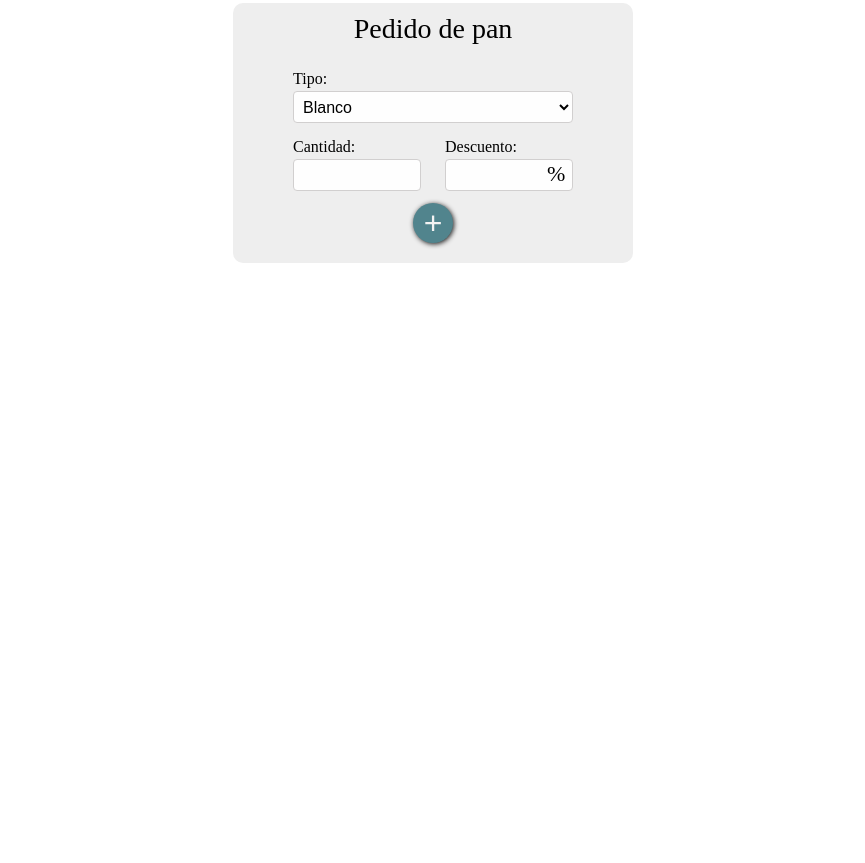
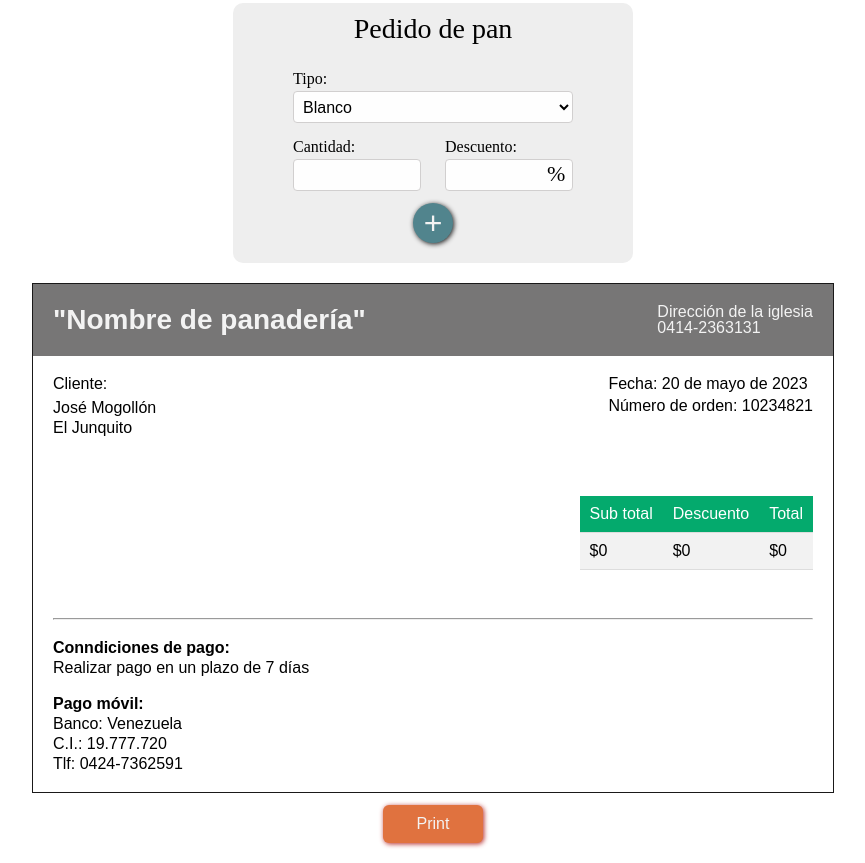
Before and after one commit to jm-mogo/calculatePan, a plain HTML site: page index.html in a window 1280 px wide. Shown: the part 297-1160 px from the top of the page, without its empty margins (207-1072 px from the left). Before the commit the page ends 800 px from the top, so only its background shows below. Drawn offline with Linux system fonts and the light colour scheme.

Commit message:
design of table, added id and item

```diff
--- a/index.html
+++ b/index.html
@@ -42,8 +42,8 @@
             <h2>Pedido de pan</h2>
             <div class="input-type-pan">
                 <div >
-                    <label for="pan-name">Tipo:</label>
-                    <select id="panName" name="pan-name">
+                    <label for="pan-name"">Tipo:</label>
+                    <select id="pan-name" name="pan-name">
                         <option value="blanco">Blanco</option>
                         <option value="mantequilla">Mantequilla</option>
                         <option value="integral">Integral</option>
@@ -65,9 +65,110 @@
 
                 </div>
             </div>
-            <button type="button" class="btn-pedido">+</button>
+            <button type="button" class="btn-pedido" id="btn-add-item"">+</button>
         </section>
     </form>
 
+
+    <div class="bill-container" id="print">
+
+        <div class="header">
+            <div class="title-header">
+                <h2>"Nombre de panadería"</h2>
+            </div>
+
+            <div class="info-header">
+                <p>Dirección de la iglesia</p>
+                <p>0414-2363131</p>
+            </div>
+
+        </div>
+
+        <div class="bill-data">
+            <div class="bill-client-info">
+                <h4>Cliente:</h4>
+                <h3>José Mogollón</h3>
+                <!-- <img src="svgIcons/location-dot-solid.svg" alt=""> -->
+                <p>El Junquito</p>
+            </div>
+            <div class="bill-date-number">
+                <p>Fecha: 20 de mayo de 2023</p>
+                <p>Número de orden: 10234821</p>
+            </div>
+        </div>
+
+        <div class="items-table">
+            <table id="items-table">
+                <!-- <tr>
+                    <th scope="col">Id</th>
+                    <th scope="col">Tipo</th>
+                    <th scope="col">Cantidad</th>
+                    <th scope="col">Precio Unitario</th>
+                    <th scope="col">Total</th>
+                </tr>
+                <tr>
+                    <td>000</td>
+                    <td>Pan</td>
+                    <td>Mucha</td>
+                    <td>Pa ti barato</td>
+                    <td>cuando pueda</td>
+                </tr>
+                <tr>
+                    <td>000</td>
+                    <td>Pan</td>
+                    <td>Mucha</td>
+                    <td>Pa ti barato</td>
+                    <td>cuando pueda</td>
+                </tr>
+                <tr>
+                    <td>000</td>
+                    <td>Pan</td>
+                    <td>Mucha</td>
+                    <td>Pa ti barato</td>
+                    <td>cuando pueda</td>
+                </tr>
+                <tr>
+                    <td>000</td>
+                    <td>Pan</td>
+                    <td>Mucha</td>
+                    <td>Pa ti barato</td>
+                    <td>cuando pueda</td>
+                </tr> -->
+            </table>
+        </div>
+        <div class="total-table">
+            <table>
+                <tr>
+                    <th scope="col">Sub total</th>
+                    <th scope="col">Descuento</th>
+                    <th scope="col">Total</th>
+                </tr>
+                <tr id="total-table-result">
+                    <td>$0</td>
+                    <td>$0</td>
+                    <td>$0</td>
+                </tr>
+            </table>
+        </div>
+        <div class="footer">
+            <hr>
+            <div class="condiciones">
+                <h2>Conndiciones de pago:</h2>
+                <p>Realizar pago en un plazo de 7 días</p>
+            </div>
+
+            <div class="pago-movil">
+                <h2>Pago móvil:</h2>
+                <p>Banco: Venezuela</p>
+                <p>C.I.: 19.777.720</p>
+                <p>Tlf: 0424-7362591</p>
+            </div>
+        </div>
+    </div>
+    <div class="btn-div">
+        <button id="btn-print">Print</button>
+    </div>
+
+
 </body>
 </html>
--- a/script.js
+++ b/script.js
@@ -9,32 +9,31 @@ const phoneNumber = document.getElementById('phone');
 const clientsAddress =document.getElementById('address');
 
 //buttons
+const btnAddClient = document.getElementById("add-client-info")
 const btnAddItem = document.getElementById("btn-add-item");
-const btnAddClient = document.getElementById("add-client-info")
 
 //Dom manipulation
 const itemsTable = document.getElementById("items-table");
-const totalTable = document.getElementById("total-table");
+const totalTable = document.getElementById("total-table-result");
 const clientInfoTable = document.getElementById("client-info-table");
 
 //Factory function to create pan types
-const pan = (name, price) => {
+const pan = (name, price, id) => {
     let quantity = 0;
-
     const getTotal = () => (quantity * price).toFixed(2);
     const setQuantity = (newQuantity) => quantity = newQuantity;
     const getQuantity = () => quantity;
-
-    return { name, price, getTotal, setQuantity, getQuantity};
+    const getId = () => id;
+    return { name, price, getTotal, setQuantity, getQuantity, getId};
 };
 
 //Creating different pan types
-const blanco = pan('blanco', 1.52);
-const mantequilla = pan('mantequilla', 2);
-const integral = pan('integral', 1,70);
-const avena = pan('avena', 1.70);
-const chia = pan('chia y linaza', 1.70);
-const pasas = pan('pasas', 2.00);
+const blanco = pan('blanco', 1.52, 100);
+const mantequilla = pan('mantequilla', 2.00, 101);
+const integral = pan('integral', 1.70, 102);
+const avena = pan('avena', 1.70, 103);
+const chia = pan('chia y linaza', 1.70, 104);
+const pasas = pan('pasas', 2.00, 105);
 
 const availableItems = {
     'blanco': blanco,
@@ -101,19 +100,23 @@ function displayItems() {
     itemsTable.innerHTML = '';
     let items = []
     let firstRow = document.createElement('tr');
-    firstRow.innerHTML = `<th scope="col">Tipo</th>
-                        <th scope="col">Cantidad</th>
-                        <th scope="col">Precio</th>
-                        <th scope="col">Total</th>`
+    firstRow.innerHTML = `<th scope="col">Item</th>
+                        <th scope="col">Cod.</th>
+                        <th scope="col">Descripción</th>
+                        <th scope="col" class="number-table">Cantidad</th>
+                        <th scope="col" class="number-table">Precio unitario</th>
+                        <th scope="col" class="number-table">Total</th>`
 
     items.push(firstRow);
 
     for (let i = 0; i < addedItems.length; i++) {
         let newRow = document.createElement('tr');
-        newRow.innerHTML = `<td scope="row">Pan ${addedItems[i].name}</td>
-                            <td>${addedItems[i].getQuantity()}</td>
-                            <td>$${addedItems[i].price}</td>
-                            <td>$${addedItems[i].getTotal()}</td>`
+        newRow.innerHTML = `<td>${i + 1}</td>
+                            <td >${addedItems[i].getId()}</td>
+                            <td scope="row">Pan ${addedItems[i].name}</td>
+                            <td class="number-table">${addedItems[i].getQuantity()}</td>
+                            <td class="number-table">$${(addedItems[i].price).toFixed(2)}</td>
+                            <td class="number-table">$${addedItems[i].getTotal()}</td>`
         items.push(newRow)
     }
     items.forEach(item => {
@@ -150,5 +153,23 @@ function checkInputs() {
     return true;
 }
 
-btnAddClient.addEventListener("click", displayClientInfo)
+//btnAddClient.addEventListener("click", displayClientInfo)
 btnAddItem.addEventListener("click", addItems);
+
+//print
+
+const printBtn = document.getElementById('btn-print');
+const printDiv = document.getElementById('print')
+
+function printF() {
+    let printWindow = window.open('', '', 'width=800, height=500, toolbar=0, scrollbars=0, status=0');
+    printWindow.document.write( "<link rel=\"stylesheet\" href=\"reset.css\" type=\"text/css\" media=\"all\"/>" );
+    printWindow.document.write( "<link rel=\"stylesheet\" href=\"style.css\" type=\"text/css\" media=\"all\"/>" );
+    printWindow.document.write(printDiv.innerHTML);
+
+    printWindow.focus();
+    setTimeout(function(){printWindow.print();},1500);
+    printWindow.document.close();
+}
+
+printBtn.addEventListener('click', printF)
--- a/style.css
+++ b/style.css
@@ -89,6 +89,7 @@ form {
     display: flex;
     flex-direction: column;
     align-items: center;
+    margin-bottom: 20px;
 }
 
 .input-type-pan > div > select {
@@ -153,3 +154,116 @@ form {
 .div-discount:focus-within::after {
     margin-left: 84px;
 }
+
+/* Section to be print */
+
+
+.bill-container {
+    margin: 0 auto;
+    padding: 0;
+    font-family: Arial, Helvetica, sans-serif;
+    width: 800px;
+    print-color-adjust: exact;
+    -webkit-print-color-adjust: exact;
+    border: solid 1px #1a1919;
+}
+
+.header {
+    display: flex;
+    align-items: center;
+    justify-content: space-between;
+    padding: 20px;
+    background-color: #777676;
+    color: #f3f3f3;
+}
+
+.title-header {
+    font-size: 28px;
+    font-weight: bold;
+}
+
+.bill-data {
+    display: flex;
+    justify-content: space-between;
+    padding: 20px;
+}
+
+.bill-client-info h3 {
+    margin-top: 8px;
+    margin-bottom: 4px;
+}
+
+.bill-date-number p {
+    margin-bottom: 6px;
+}
+
+
+th, td {
+    padding: 10px;
+    text-align: left;
+    border-bottom: 1px solid #ddd;
+  }
+
+  tr:nth-child(even) {background-color: #f2f2f2;}
+  th {
+    background-color: #04AA6D;
+    color: white;
+  }
+
+
+.items-table {
+    margin: 20px;
+}
+
+#items-table {
+    margin: auto;
+    width: 100%;
+}
+
+.total-table {
+    display: flex;
+    justify-content: flex-end;
+    margin-right: 20px;
+    margin-bottom: 20px;
+}
+
+.number-table {
+    text-align: right;
+}
+
+.btn-div {
+    display: flex;
+    justify-content: center;
+    margin-bottom: 20px;
+}
+
+/* Section to be print end*/
+
+#btn-print {
+    border: none;
+    margin-top: 12px;
+    font-size: 1rem;
+    padding: 10px;
+    width: 100px;
+    border-radius: 6px;
+    color: #f3f3f3;
+    background-color: #e0723f;
+    box-shadow: 1px 1px 5px #b62c2c;
+}
+
+.footer {
+    padding: 20px;
+}
+
+.footer h2 {
+    font-weight: bold;
+}
+
+.footer p {
+    margin-top: 4px;
+}
+
+.condiciones {
+    margin-top: 20px;
+    margin-bottom: 20px;
+}
```
